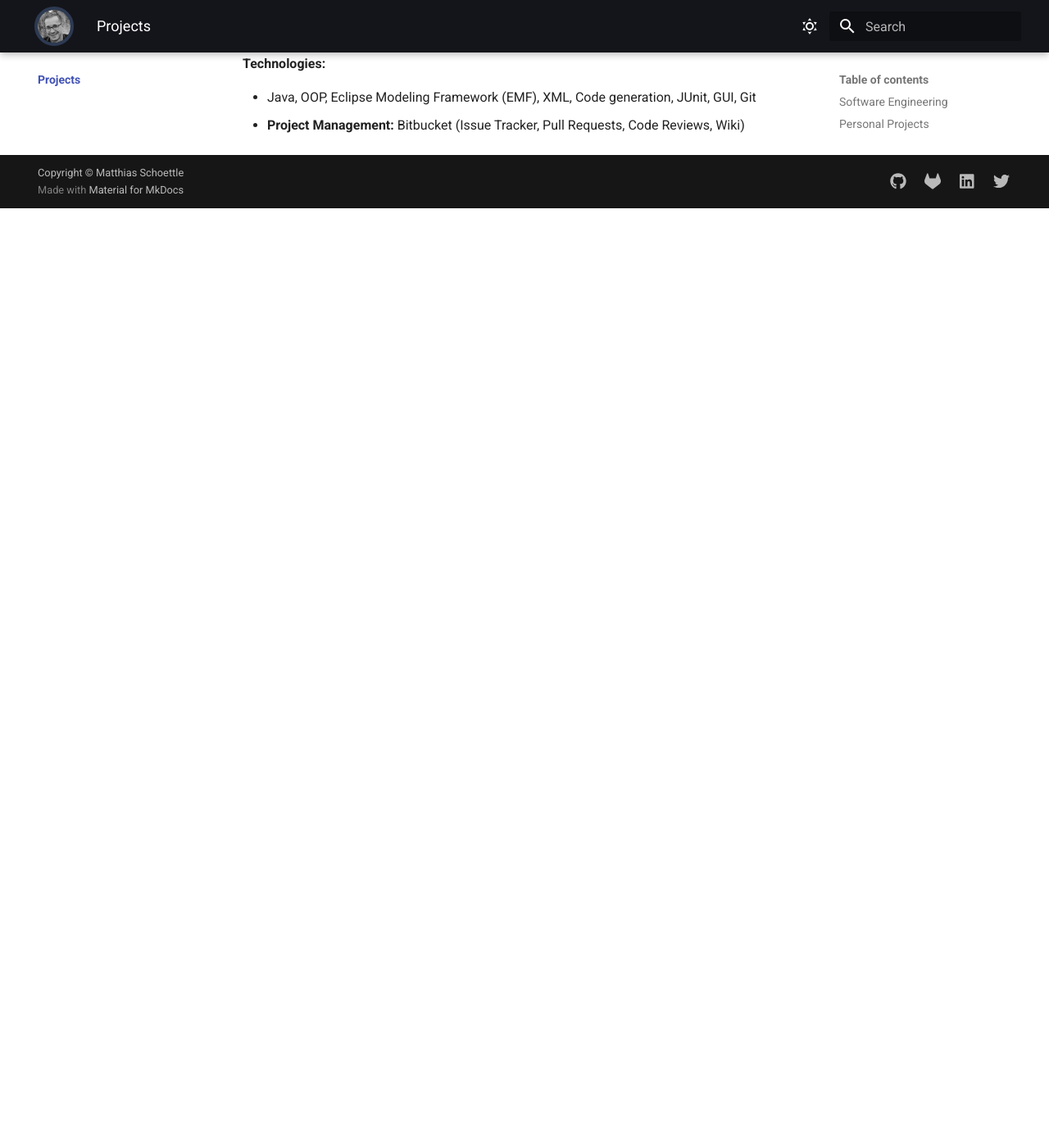
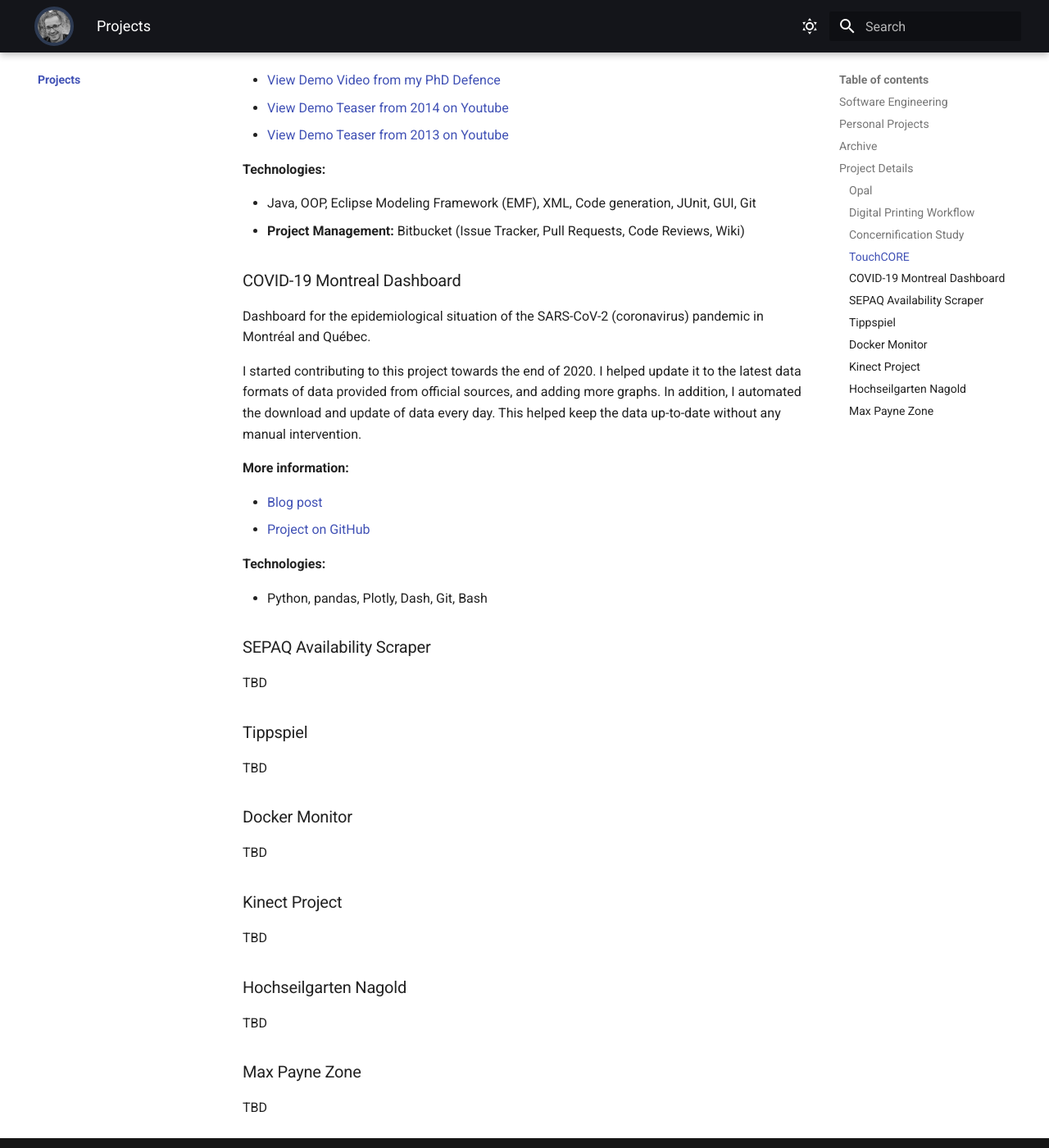
Before and after one commit to mschoettle/website, an MkDocs documentation site: the page built from docs/projects/index.md, in a window 1280 px wide and 1400 px high, scrolled down 3683 px. Shown: the whole window at 82% size. Built offline with MkDocs 1.6.1 and Material for MkDocs 9.7.7, drawn with Linux system fonts in a browser that asks for light colours; emoji names are drawn with the system emoji font; plug-ins that fetch from the network failed and are left out; before the commit the page ends 3937 px from its top, so only the background shows below that; some of the changed text lies outside the part shown.

Commit message:
add remaining cards

```diff
--- a/docs/projects/index.md
+++ b/docs/projects/index.md
@@ -14,7 +14,7 @@
     A solution providing patients timely access to their medical data.
     It empowers patients and their caregivers to play an active role in their care.
 
-    [:octicons-arrow-right-24: Opal Website](https://www.opalmedapps.com)
+    [:octicons-arrow-right-24: Tell me more](#opal)
 
 * :simple-django:{ .lg .middle } **Digital Printing Workflow**
 
@@ -52,7 +52,7 @@
 
     A dashboard built with [Plotly Dash](https://dash.plotly.com/) for the epidemiological situation of the corona virus pandemic in Montréal and Québec.
 
-    [:octicons-arrow-right-24: Tell me more](#digital-printing-workflow)
+    [:octicons-arrow-right-24: Tell me more](#covid-19-montreal-dashboard)
 
 * :simple-python:{ .lg .middle } **SEPAQ Availability Scraper**
 
@@ -60,7 +60,7 @@
 
     A scraper for availability of [SEPAQ](https://www.sepaq.com) camp sites that makes it easier to find available camping spots across all SEPAQ parks.
 
-    [:octicons-arrow-right-24: Tell me more](#concernification-study)
+    [:octicons-arrow-right-24: Tell me more](#sepaq-availability-scraper)
 
 * :soccer:{ .lg .middle } **Tippspiel**
 
@@ -68,7 +68,7 @@
 
     A web application for users to predict results of football (aka. soccer) matches and compete with each other.
 
-    [:octicons-arrow-right-24: Tell me more](#touchcore)
+    [:octicons-arrow-right-24: Tell me more](#tippspiel)
 
 </div>
 
@@ -82,7 +82,7 @@
 
     A simple helper script that allows you to monitor docker containers to ensure they are running and healthy.
 
-    [:octicons-arrow-right-24: Tell me more](#digital-printing-workflow)
+    [:octicons-arrow-right-24: Tell me more](#docker-monitor)
 
 * :raised_hand:{ .lg .middle } **Kinect Project**
 
@@ -90,7 +90,7 @@
 
     A university project using the Kinect for an experiment to measure how humans perform pointing in 3D.
 
-    [:octicons-arrow-right-24: Tell me more](#concernification-study)
+    [:octicons-arrow-right-24: Tell me more](#kinect-project)
 
 * :fontawesome-brands-wordpress-simple:{ .lg .middle } **Hochseilgarten Nagold**
 
@@ -99,7 +99,7 @@
     A responsive website set up using Wordpress for a high ropes garden.
     <!-- It includes a booking calendar to show the schedule. -->
 
-    [:octicons-arrow-right-24: Tell me more](#touchcore)
+    [:octicons-arrow-right-24: Tell me more](#hochseilgarten-nagold)
 
 * :fontawesome-brands-php:{ .lg .middle } **Max Payne Zone**
 
@@ -107,11 +107,16 @@
 
     A fan site for the game _Max Payne_ providing news about the game in German.
 
-    [:octicons-arrow-right-24: Tell me more](#touchcore)
+    [:octicons-arrow-right-24: Tell me more](#max-payne-zone)
 
 </div>
 
 ## Project Details
+
+### Opal
+
+Since 2021 I have been working with the [Opal Health Informatics Group](https://www.opalmedapps.com) on the Opal solution.
+As the Software Architect I am overseeing the software architecture and future design of Opal.
 
 ### Digital Printing Workflow
 
@@ -181,3 +186,45 @@
 
 * Java, OOP, Eclipse Modeling Framework (EMF), XML, Code generation, JUnit, GUI, Git
 * **Project Management:** Bitbucket (Issue Tracker, Pull Requests, Code Reviews, Wiki)
+
+### COVID-19 Montreal Dashboard
+
+Dashboard for the epidemiological situation of the SARS-CoV-2 (coronavirus) pandemic in Montréal and Québec.
+
+I started contributing to this project towards the end of 2020.
+I helped update it to the latest data formats of data provided from official sources, and adding more graphs.
+In addition, I automated the download and update of data every day.
+This helped keep the data up-to-date without any manual intervention.
+
+**More information:**
+
+* [Blog post](../blog/posts/2021/covid-19-montreal-dashboard.md)
+* [Project on GitHub](https://github.com/jeremymoreau/covid19mtl/)
+
+**Technologies:**
+
+* Python, pandas, Plotly, Dash, Git, Bash
+
+### SEPAQ Availability Scraper
+
+TBD
+
+### Tippspiel
+
+TBD
+
+### Docker Monitor
+
+TBD
+
+### Kinect Project
+
+TBD
+
+### Hochseilgarten Nagold
+
+TBD
+
+### Max Payne Zone
+
+TBD
```
Also changed, not shown: docs/research/publications.md (+1 -1 lines).
